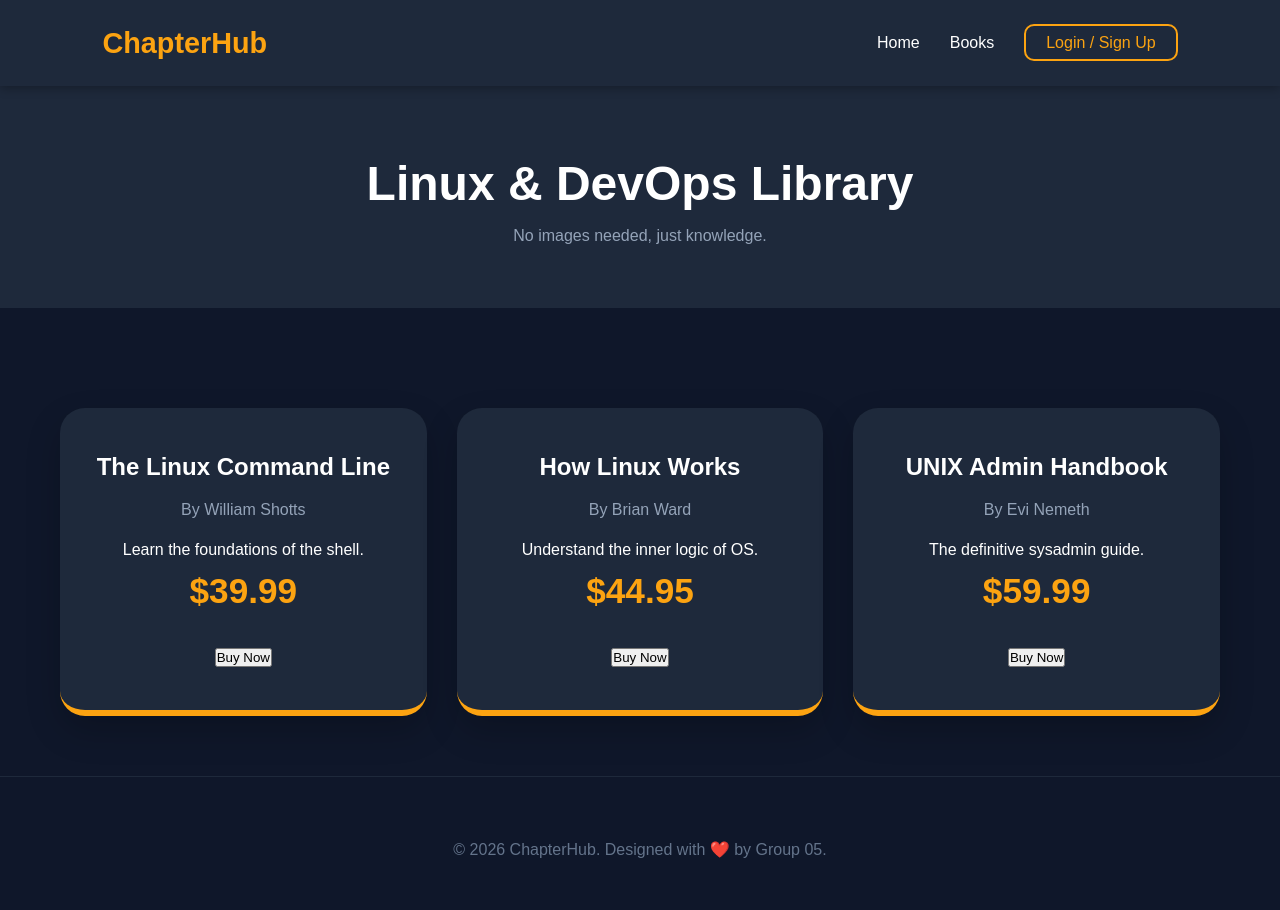
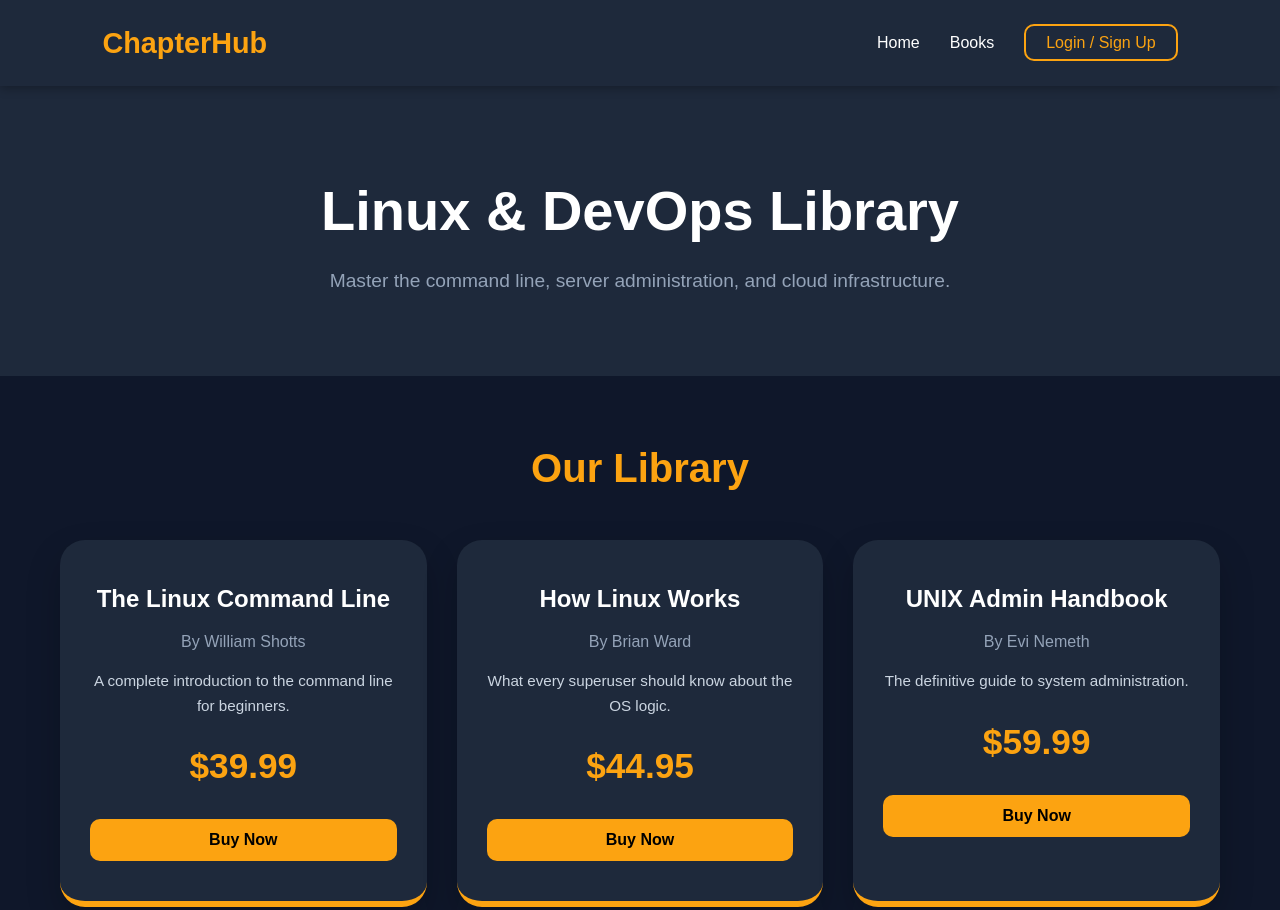
Before and after one commit to kavindyashashini39/chapter-hub, a website: page src/books.html in a window 1280 px wide. Shown: the top 910 px of the page. Drawn offline with Linux system fonts and the light colour scheme; files that its build step writes are made by us from their sources.

Commit message:
Update books.html

```diff
--- a/src/books.html
+++ b/src/books.html
@@ -15,35 +15,34 @@
         </ul>
     </nav>
 
-    <div style="text-align: center; padding: 60px 20px; background: #1e293b;">
-        <h1 style="font-size: 3rem;">Linux & DevOps Library</h1>
-        <p style="color: #94a3b8;">No images needed, just knowledge.</p>
+    <div style="text-align: center; padding: 80px 20px; background: #1e293b;">
+        <h1 style="font-size: 3.5rem; margin-bottom: 10px;">Linux & DevOps Library</h1>
+        <p style="color: #94a3b8; font-size: 1.2rem;">Master the command line, server administration, and cloud infrastructure.</p>
     </div>
 
     <div class="container">
+        <h2 style="text-align: center; color: #fca311; font-size: 2.5rem;">Our Library</h2>
         <div class="book-grid">
             <div class="book-card">
                 <h3>The Linux Command Line</h3>
-                <p class="author">By William Shotts</p>
-                <p>Learn the foundations of the shell.</p>
+                <span class="author">By William Shotts</span>
+                <p class="description">A complete introduction to the command line for beginners.</p>
                 <div class="price">$39.99</div>
-                <button class="buy-btn">Buy Now</button>
+                <button class="buy-now">Buy Now</button>
             </div>
-
             <div class="book-card">
                 <h3>How Linux Works</h3>
-                <p class="author">By Brian Ward</p>
-                <p>Understand the inner logic of OS.</p>
+                <span class="author">By Brian Ward</span>
+                <p class="description">What every superuser should know about the OS logic.</p>
                 <div class="price">$44.95</div>
-                <button class="buy-btn">Buy Now</button>
+                <button class="buy-now">Buy Now</button>
             </div>
-
             <div class="book-card">
                 <h3>UNIX Admin Handbook</h3>
-                <p class="author">By Evi Nemeth</p>
-                <p>The definitive sysadmin guide.</p>
+                <span class="author">By Evi Nemeth</span>
+                <p class="description">The definitive guide to system administration.</p>
                 <div class="price">$59.99</div>
-                <button class="buy-btn">Buy Now</button>
+                <button class="buy-now">Buy Now</button>
             </div>
         </div>
     </div>
```
